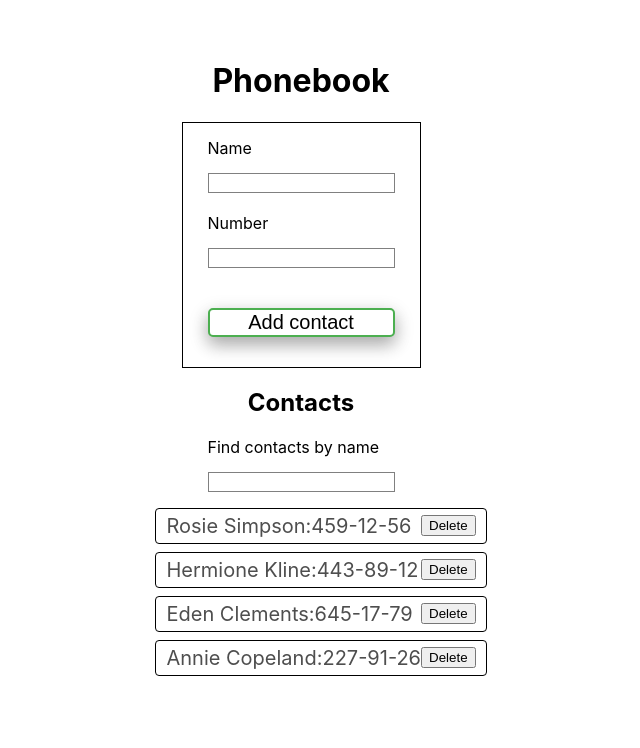
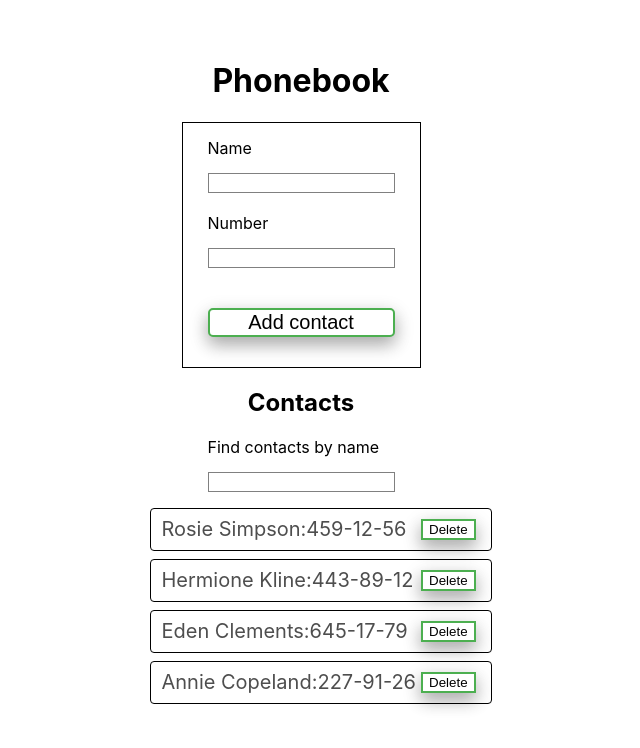
Before and after one commit to AnastasiaCarlii/goit-react-hw-02-phonebook, a React (Create React App) app: page / in a window 1280 px wide. Shown: the top 748 px of the page, without its empty margins (339-979 px from the left). Built offline with nearby package versions, Linux system fonts and the light colour scheme.

Commit message:
css added

```diff
--- a/src/components/ContactListItem/ContactListItem.jsx
+++ b/src/components/ContactListItem/ContactListItem.jsx
@@ -6,7 +6,11 @@ export const ContactListItem = ({ id, name, number, onDelete }) => {
       <span className={css.contactItem}>
         {name}:{number}
       </span>
-      <button type="button" onClick={() => onDelete(id)}>
+      <button
+        className={css.deleteBtn}
+        type="button"
+        onClick={() => onDelete(id)}
+      >
         Delete
       </button>
     </li>
--- a/src/components/ContactListItem/ContactListItem.module.css
+++ b/src/components/ContactListItem/ContactListItem.module.css
@@ -16,3 +16,12 @@
   font-size: 20px;
   color: #4e4e4e;
 }
+.deleteBtn {
+  margin: 5px;
+  cursor: pointer;
+  background-color: white;
+  color: black;
+  border: 2px solid #4caf50;
+
+  box-shadow: 0 8px 16px 0 rgba(0, 0, 0, 0.2), 0 6px 20px 0 rgba(0, 0, 0, 0.19);
+}
```
